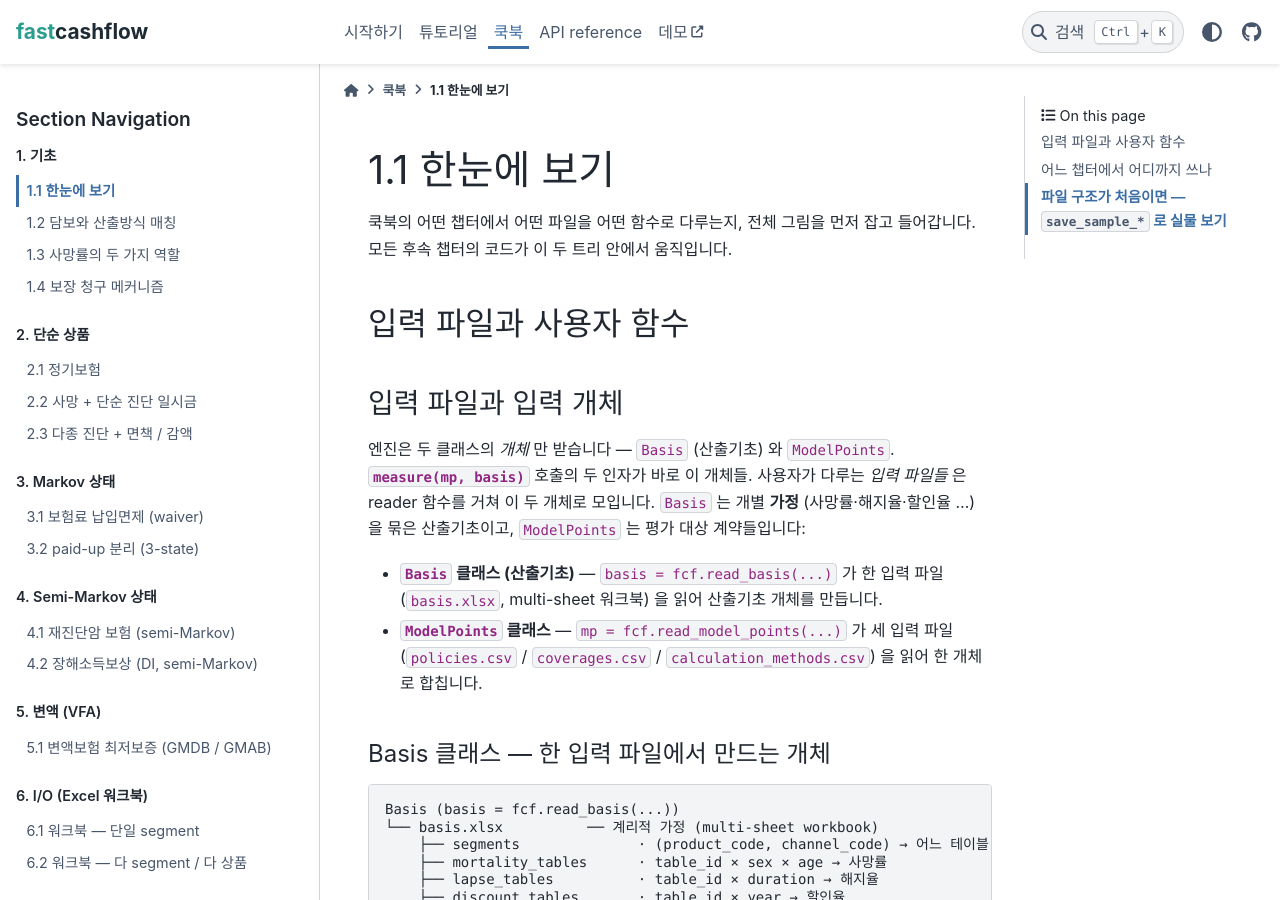
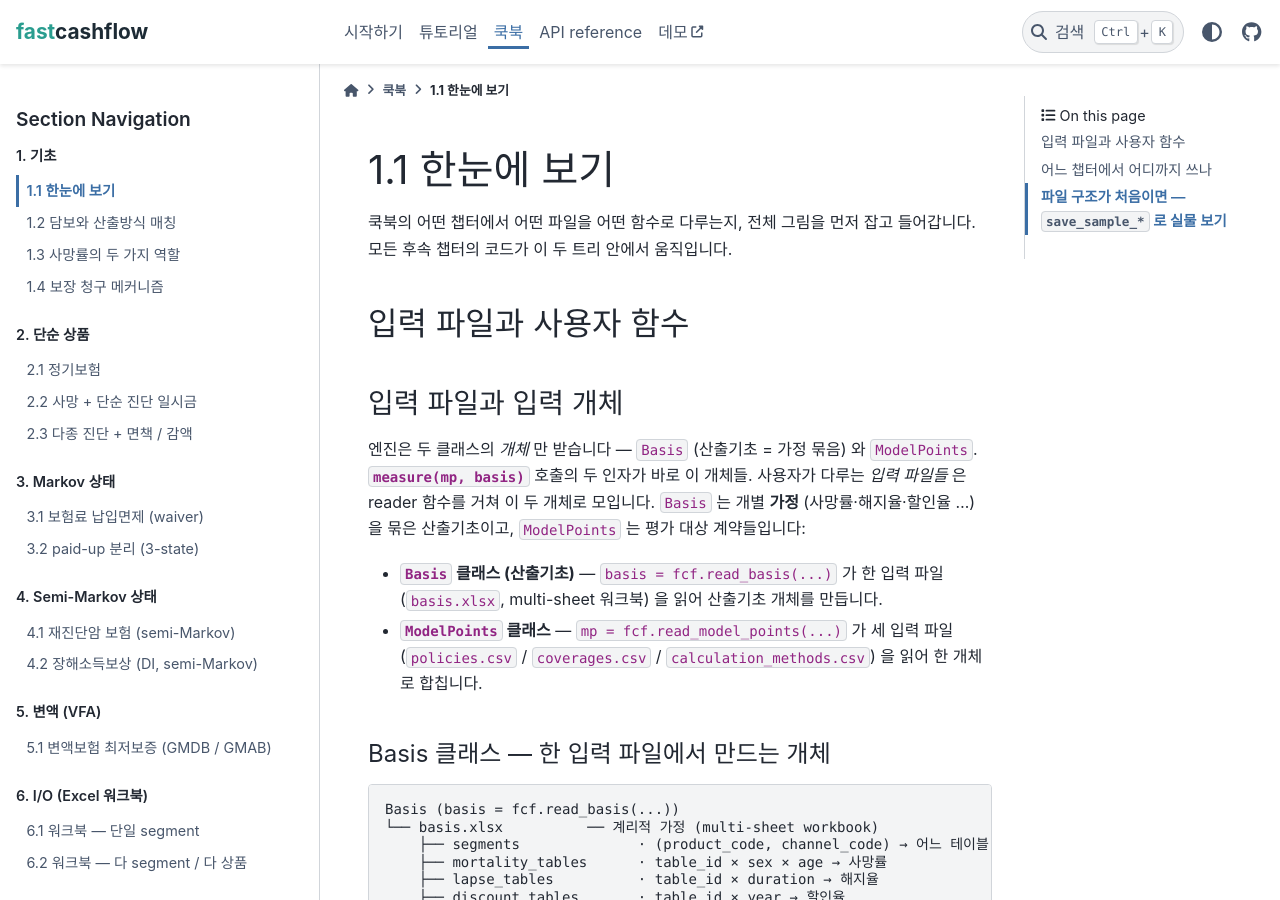
Before and after one commit to seokhoonj/fastcashflow, a Sphinx documentation site: the page built from docs/cookbook/basics/overview.md, in a window 1280 px wide and 900 px high. Built offline with Sphinx 7.4.7 and the PyData theme 0.15.4, drawn with Linux system fonts in a browser that asks for light colours.

Commit message:
docs: gloss basis as 산출기초 (가정 묶음) at first introduction
산출기초 alone may not read as 'a bundle of assumptions' to every reader, so
spell it out on first use (start.md, the shared inputs/API intro that the
cookbook chapters include).

```diff
--- a/docs/cookbook/_shared/inputs_and_api.md
+++ b/docs/cookbook/_shared/inputs_and_api.md
@@ -1,6 +1,6 @@
 ### 입력 파일과 입력 개체
 
-엔진은 두 클래스의 *개체* 만 받습니다 — `Basis` (산출기초) 와
+엔진은 두 클래스의 *개체* 만 받습니다 — `Basis` (산출기초 = 가정 묶음) 와
 `ModelPoints`. **`measure(mp, basis)`** 호출의 두 인자가 바로 이 개체들.
 사용자가 다루는 *입력 파일들* 은 reader 함수를 거쳐 이 두 개체로 모입니다.
 `Basis` 는 개별 **가정** (사망률·해지율·할인율 …) 을 묶은 산출기초이고,
```
Also changed, not shown: docs/start.md (+1 -1 lines).
